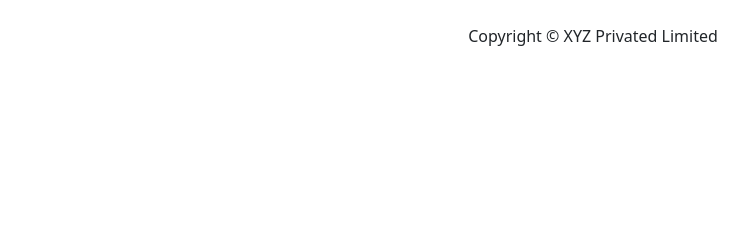
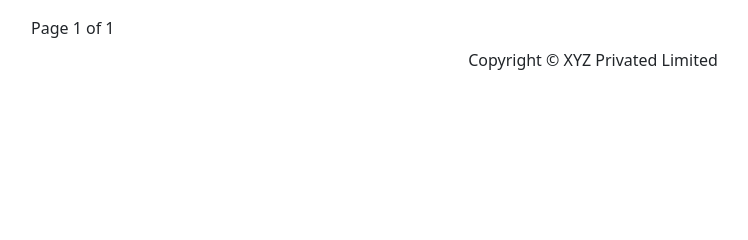
Before and after one commit to mahammadmurad/vaccination, a Django app: page /vaccine/ in a window 1280 px wide. Shown: the part 191-431 px from the top of the page, without its empty margins (47-795 px from the left). Run offline with Django 5.2, Linux system fonts and the light colour scheme; data that the repository does not hold is empty.

Commit message:
pagination added to list view

```diff
--- a/templates/center/center_list.html
+++ b/templates/center/center_list.html
@@ -23,7 +23,7 @@
         </thead>
 
         <tbody>
-            {% for object in centers %}
+            {% for object in page_obj %}
             <tr>
                 <td>{{object.name|upper}}</td>
                 <td><a href="{% url 'center:detail' object.id %}" class="btn-sm btn-outline-primary">View Details</a></td>
@@ -32,6 +32,6 @@
         </tbody>
 
     </table>
-
+{% include 'components/pagination.html' %}
 </div>
 {% endblock content %}
--- /dev/null
+++ b/templates/components/pagination.html
@@ -0,0 +1,17 @@
+<div class="pagination">
+    <span class="step-links">
+        {% if page_obj.has_previous %}
+        <a href="?page=1">&laquo; First</a>
+        <a href="?page={{ page_obj.previous_page_number }}">Previous</a>
+        {% endif %}
+
+        <span class="current">
+            Page {{ page_obj.number }} of {{ page_obj.paginator.num_pages }}
+        </span>
+
+        {% if page_obj.has_next %}
+        <a href="?page={{ page_obj.next_page_number }}">Next</a>
+        <a href="?page={{ page_obj.paginator.num_pages }}">Last &raquo;</a>
+        {% endif %}
+    </span>
+</div>
--- a/templates/vaccine/vaccine_list.html
+++ b/templates/vaccine/vaccine_list.html
@@ -26,7 +26,7 @@
         </thead>
 
         <tbody>
-            {% for vaccine in vaccine_list %}
+            {% for vaccine in page_obj %}
             <tr>
                 <td>{{vaccine.name|upper}}</td>
                 <td>{{ vaccine.number_of_doses }}</td>
@@ -38,5 +38,6 @@
             {% endfor %}
         </tbody>
     </table>
+    {% include 'components/pagination.html' %}
 </div>
 {% endblock content %}
--- a/vaccine/views.py
+++ b/vaccine/views.py
@@ -7,44 +7,30 @@ from django.urls import reverse
 from django.views.generic.list import ListView
 from django.views.generic.detail import DetailView
 from django.shortcuts import get_object_or_404
+from django.core.paginator import Paginator
 
-# class VaccineList(View):
-#     def get(self, request):
-#         vaccine_list = Vaccine.objects.all()
-#         context = {
-#             'vaccine_list':vaccine_list
-#         }
-#         return render(request, 'vaccine/vaccine_list.html', context)
+class VaccineList(View):
+    def get(self, request):
+        vaccine_list = Vaccine.objects.all().order_by('name')
+        paginator = Paginator(vaccine_list, 2)
+        page_number = request.GET.get("page")
+        page_obj = paginator.get_page(page_number)
+        context = {"page_obj": page_obj}
+        return render(request, 'vaccine/vaccine_list.html', context)
 
 
-class VaccineList(ListView):
-    model = Vaccine
-    template_name = "vaccine/vaccine_list.html"
-    context_object_name = "vaccine_list"
+class VaccineDetail(View):
+    def get(self, request, pk):
+        try:
+            vaccine_detail = Vaccine.objects.get(pk=pk)
+        except Vaccine.DoesNotExist:
+            raise Http404('Vaccine does not exist')
+
+        context = {"vaccine_detail": vaccine_detail}
+        return render(request, "vaccine/vaccine_detail.html", context)
 
 
-# class VaccineDetail(View):
-#     def get(self, request, pk):
-#         try:
-#             vaccine_detail = Vaccine.objects.get(pk=pk)
-#         except Vaccine.DoesNotExist:
-#             raise Http404('Vaccine does not exist')
 
-#         context = {"vaccine_detail": vaccine_detail}
-#         return render(request, "vaccine/vaccine_detail.html", context)
-
-
-class VaccineDetail(DetailView):
-    model = Vaccine
-    template_name = "vaccine/vaccine_detail.html"
-    context_object_name = "vaccine_detail"
-
-    def get_object(self):
-        pk = self.kwargs.get('pk')
-        try:
-            return Vaccine.objects.get(pk=pk)
-        except Vaccine.DoesNotExist:
-            raise Http404('Vaccine does not exist')
 
 class CreateVaccine(View):
     form_class = VaccineForm
```
Also changed, not shown: center/views.py (+8 -2 lines), templates/storage/storage_list.html.
